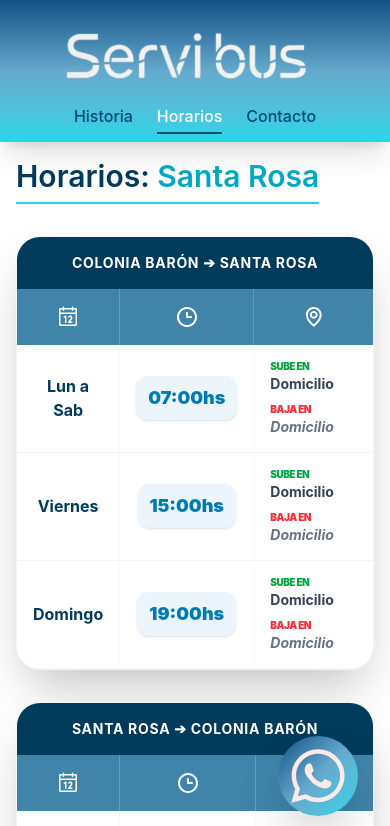
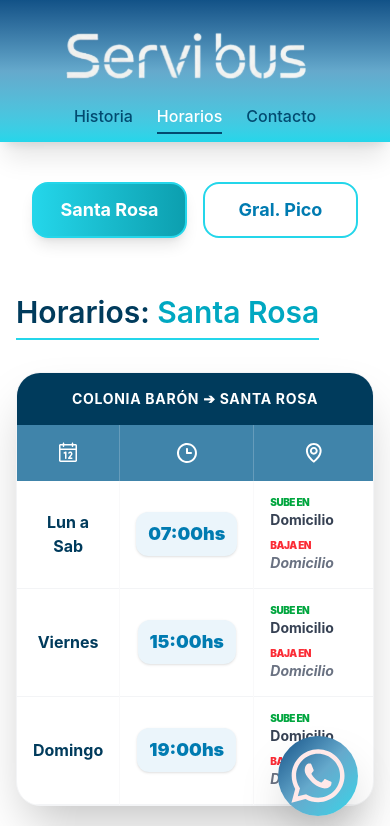
Before and after one commit to Msamalvide/ServiBus-app, a React (Vite) app: page / in a window 390 px wide. Shown: the top 826 px of the page. Built offline with nearby package versions, Linux system fonts and the light colour scheme.

Commit message:
botonDestinosMovil

```diff
--- /dev/null
+++ b/src/Components/DestinosMovil.tsx
@@ -0,0 +1,36 @@
+import React from 'react';
+
+type Destino = 'Santa Rosa' | 'General Pico';
+
+interface Props {
+  destinoActivo: string;
+  setDestinoActivo: (destino: Destino) => void;
+}
+
+const DestinosMobile: React.FC<Props> = ({ destinoActivo, setDestinoActivo }) => {
+  const destinos: Destino[] = ['Santa Rosa', 'General Pico'];
+
+  return (
+    /* Solo se muestra en móvil (hidden md:flex) */
+    <div className="flex md:hidden w-full gap-4 px-4 my-6">
+      {destinos.map((destino) => {
+        const esActivo = destino === destinoActivo;
+        return (
+          <button
+            key={destino}
+            onClick={() => setDestinoActivo(destino)}
+            className={`flex-1 py-3 rounded-2xl font-bold text-lg border-2 transition-all duration-300
+              ${esActivo
+                ? 'bg-gradient-to-r from-[#24D6EA] to-[#0C9FAF] border-[#24D6EA] text-white shadow-lg'
+                : 'bg-white border-[#24D6EA] text-[#007bb1]'
+              }`}
+          >
+            {destino === 'General Pico' ? 'Gral. Pico' : destino}
+          </button>
+        );
+      })}
+    </div>
+  );
+};
+
+export default DestinosMobile;
--- a/src/Pages/SchedulePage.tsx
+++ b/src/Pages/SchedulePage.tsx
@@ -2,6 +2,7 @@
 import { ScheduleTable } from '../Components/ScheduleTable';
 import { datosHorarios } from '../Data/horarios';
 import DestinosSiderBar from '../Components/DestinoSiderBar';
+import DestinosMobile from '../Components/DestinosMovil';
 
 export const SchedulePage = () => {
   const [destino, setDestino] = useState<'Santa Rosa' | 'General Pico'>('Santa Rosa');
@@ -10,6 +11,10 @@
     <main className="max-w-7xl mx-auto p-4 md:p-10 flex flex-col lg:flex-row gap-8">
 
       {/* SIDEBAR: Solo se ve en Desktop (ya tiene el 'hidden md:flex') */}
+
+      {/* Selector Móvil */}
+      <DestinosMobile destinoActivo={destino} setDestinoActivo={setDestino} />
+
       <DestinosSiderBar
         destinoActivo={destino}
         setDestinoActivo={setDestino}
```
